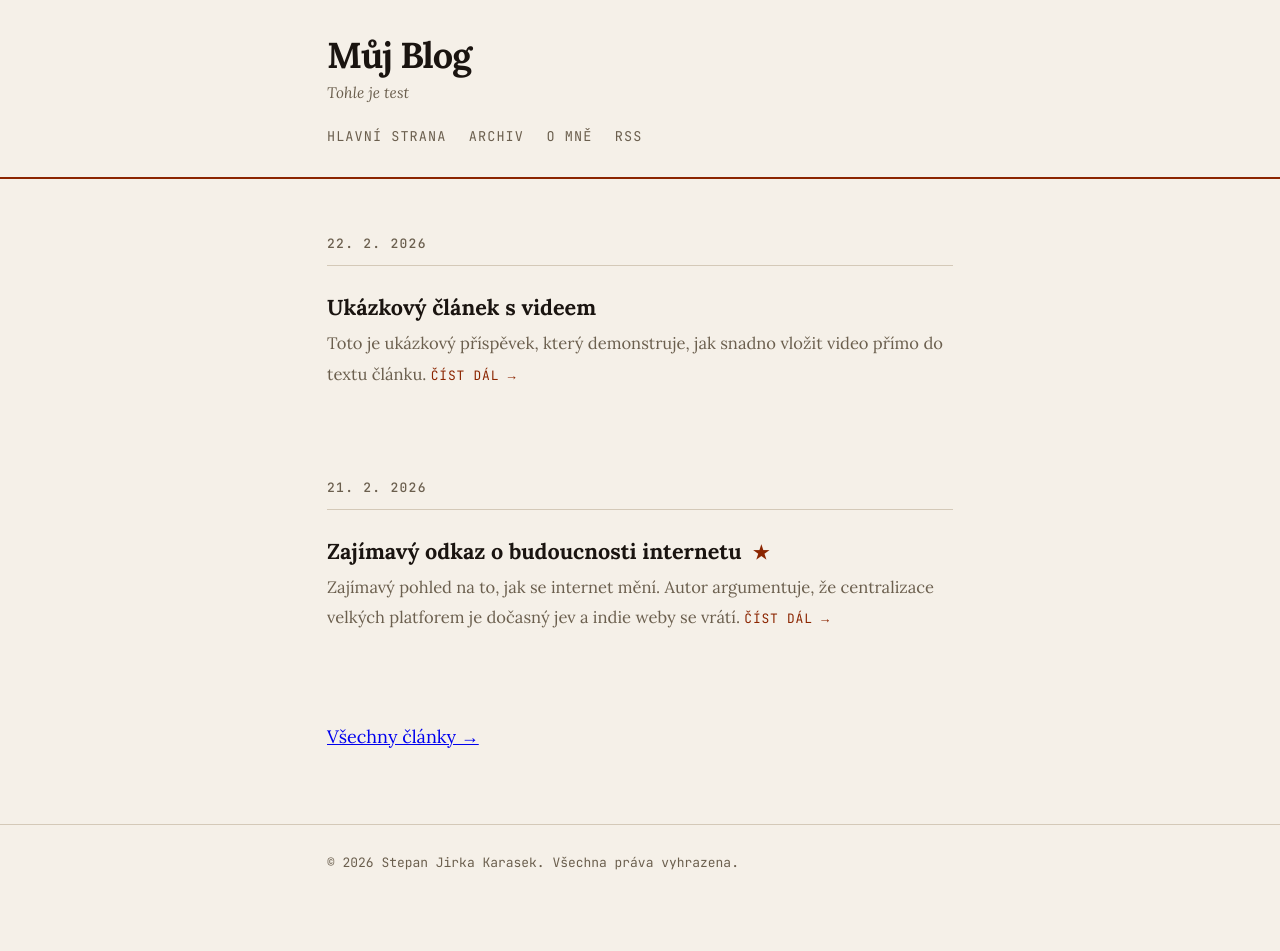
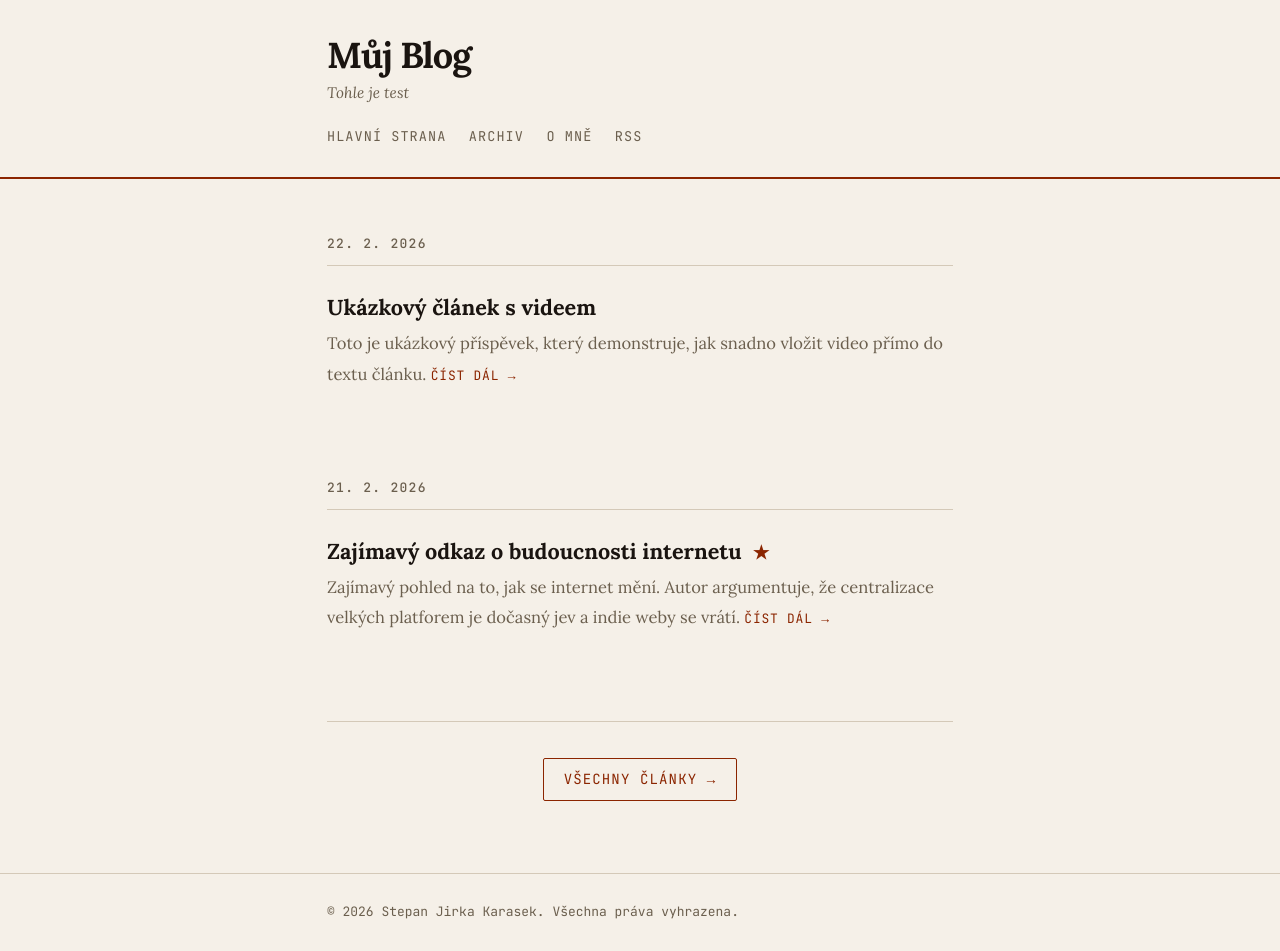
Before and after one commit to StepanJirkaKarasek/StepanJirkaKarasek.github.io, a Jekyll site: the page built from index.html, in a window 1280 px wide. Built offline with Jekyll 4.4.1, drawn with Linux system fonts in a browser that asks for light colours; before the commit the page ends 902 px from its top, so only the background shows below that.

Commit message:
Update main.css

```diff
--- a/assets/css/main.css
+++ b/assets/css/main.css
@@ -386,3 +386,30 @@ body {
   .site-nav, .back-link { display: none; }
   body { background: white; color: black; }
 }
+
+
+.archive-button-wrap {
+  text-align: center;
+  margin-top: 3rem;
+  padding-top: 2rem;
+  border-top: 1px solid var(--border);
+}
+
+.archive-button {
+  display: inline-block;
+  font-family: var(--font-mono);
+  font-size: 0.78rem;
+  text-transform: uppercase;
+  letter-spacing: 0.08em;
+  color: var(--accent);
+  text-decoration: none;
+  border: 1px solid var(--accent);
+  padding: 0.6em 1.4em;
+  border-radius: 2px;
+  transition: background 0.15s, color 0.15s;
+}
+
+.archive-button:hover {
+  background: var(--accent);
+  color: white;
+}
```
